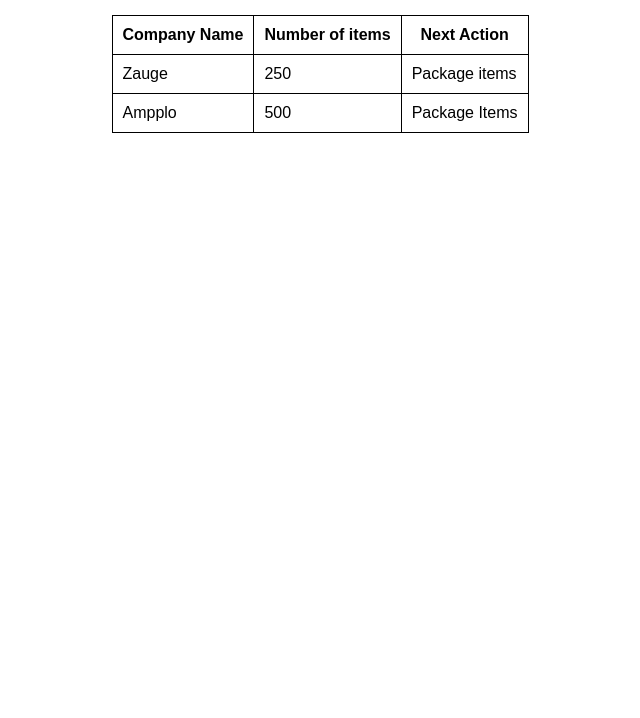
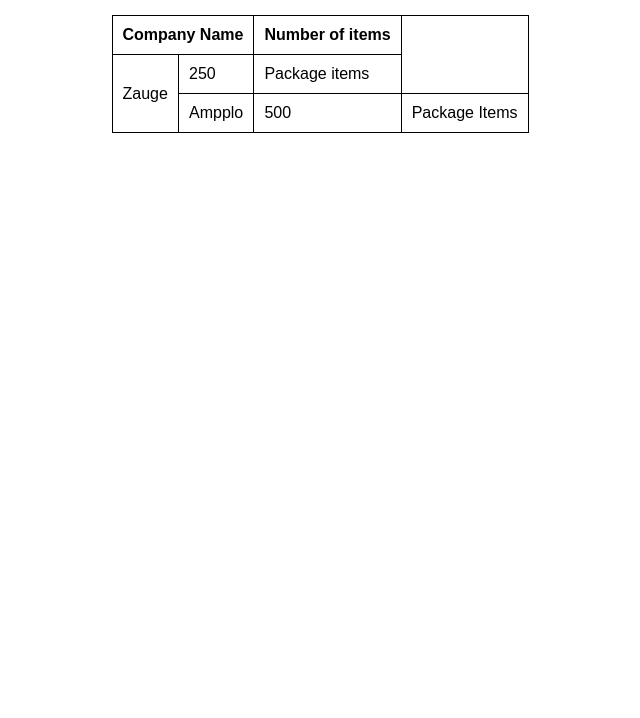
Before and after one commit to msavicoding/portfolio, a plain HTML site: page table.html in a window 1280 px wide. Shown: the part 82-800 px from the top of the page, without its empty margins (320-960 px from the left). Drawn offline with Linux system fonts and the light colour scheme.

Commit message:
Changed the html files

```diff
--- a/table.html
+++ b/table.html
@@ -43,15 +43,14 @@
 
                    <thead>
                         <tr>
-                            <th>Company Name</th>
+                            <th colspan="2">Company Name</th>
                             <th>Number of items</th>
-                            <th>Next Action</th>
                         </tr>
                    </thead>
 
                    <tbody>
                         <tr>
-                            <td>Zauge</td>
+                            <td rowspan="2">Zauge</td>
                             <td>250</td>
                             <td>Package items</td>
                         </tr>
```
